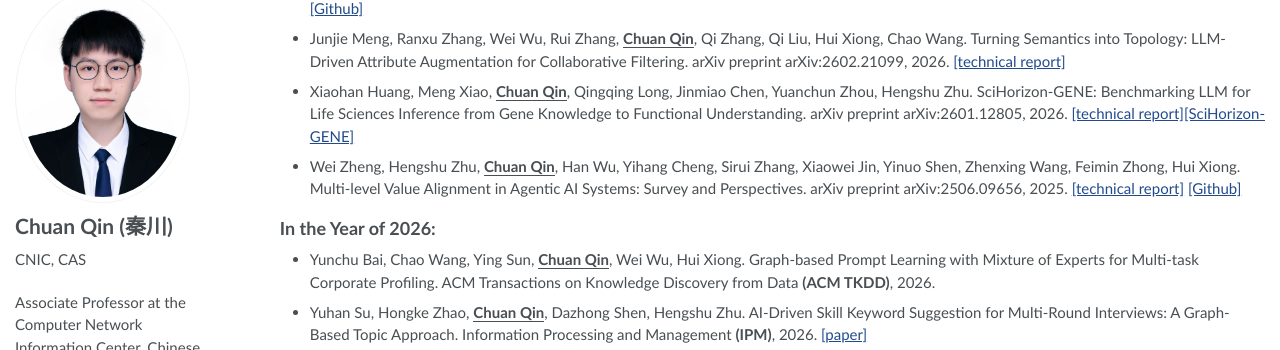
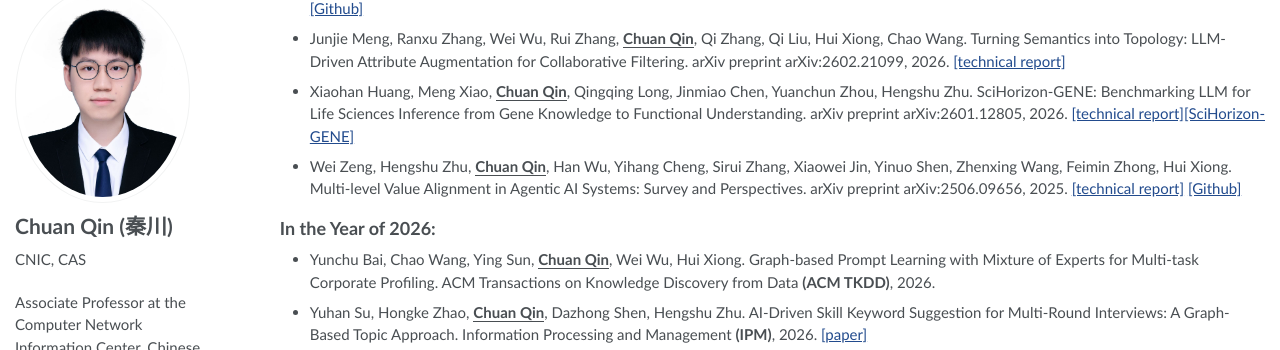
Before and after one commit to Dylan-Qin/dylan-qin.github.io, a Jekyll site: the page built from _pages/about.md, in a window 1280 px wide and 900 px high, scrolled down 938 px. Shown: the part 103-453 px from the top of the window. Built offline with Jekyll 4.4.1, drawn with Linux system fonts in a browser that asks for light colours; some web fonts are replaced.

```diff
--- a/_pages/about.md
+++ b/_pages/about.md
@@ -108,7 +108,7 @@ document.addEventListener('DOMContentLoaded', function() {
 
 - Xiaohan Huang, Meng Xiao, **<u>Chuan Qin</u>**, Qingqing Long, Jinmiao Chen, Yuanchun Zhou, Hengshu Zhu. SciHorizon-GENE: Benchmarking LLM for Life Sciences Inference from Gene Knowledge to Functional Understanding. arXiv preprint arXiv:2601.12805, 2026. [[technical report]](https://arxiv.org/abs/2601.12805)[[SciHorizon-GENE]](https://www.scihorizon.cn/verticalCategory/SciHorizonGene)
 
-- Wei Zheng, Hengshu Zhu, **<u>Chuan Qin</u>**, Han Wu, Yihang Cheng, Sirui Zhang, Xiaowei Jin, Yinuo Shen, Zhenxing Wang, Feimin Zhong, Hui Xiong. Multi-level Value Alignment in Agentic AI Systems: Survey and Perspectives. arXiv preprint arXiv:2506.09656, 2025. [[technical report]](https://arxiv.org/abs/2506.09656) [[Github]](https://github.com/Wei-ZENG1020/Value-Alignment-Agentic-AI-Papers-Survey-Taxonomy)
+- Wei Zeng, Hengshu Zhu, **<u>Chuan Qin</u>**, Han Wu, Yihang Cheng, Sirui Zhang, Xiaowei Jin, Yinuo Shen, Zhenxing Wang, Feimin Zhong, Hui Xiong. Multi-level Value Alignment in Agentic AI Systems: Survey and Perspectives. arXiv preprint arXiv:2506.09656, 2025. [[technical report]](https://arxiv.org/abs/2506.09656) [[Github]](https://github.com/Wei-ZENG1020/Value-Alignment-Agentic-AI-Papers-Survey-Taxonomy)
 
 
 ## In the Year of 2026:
```
